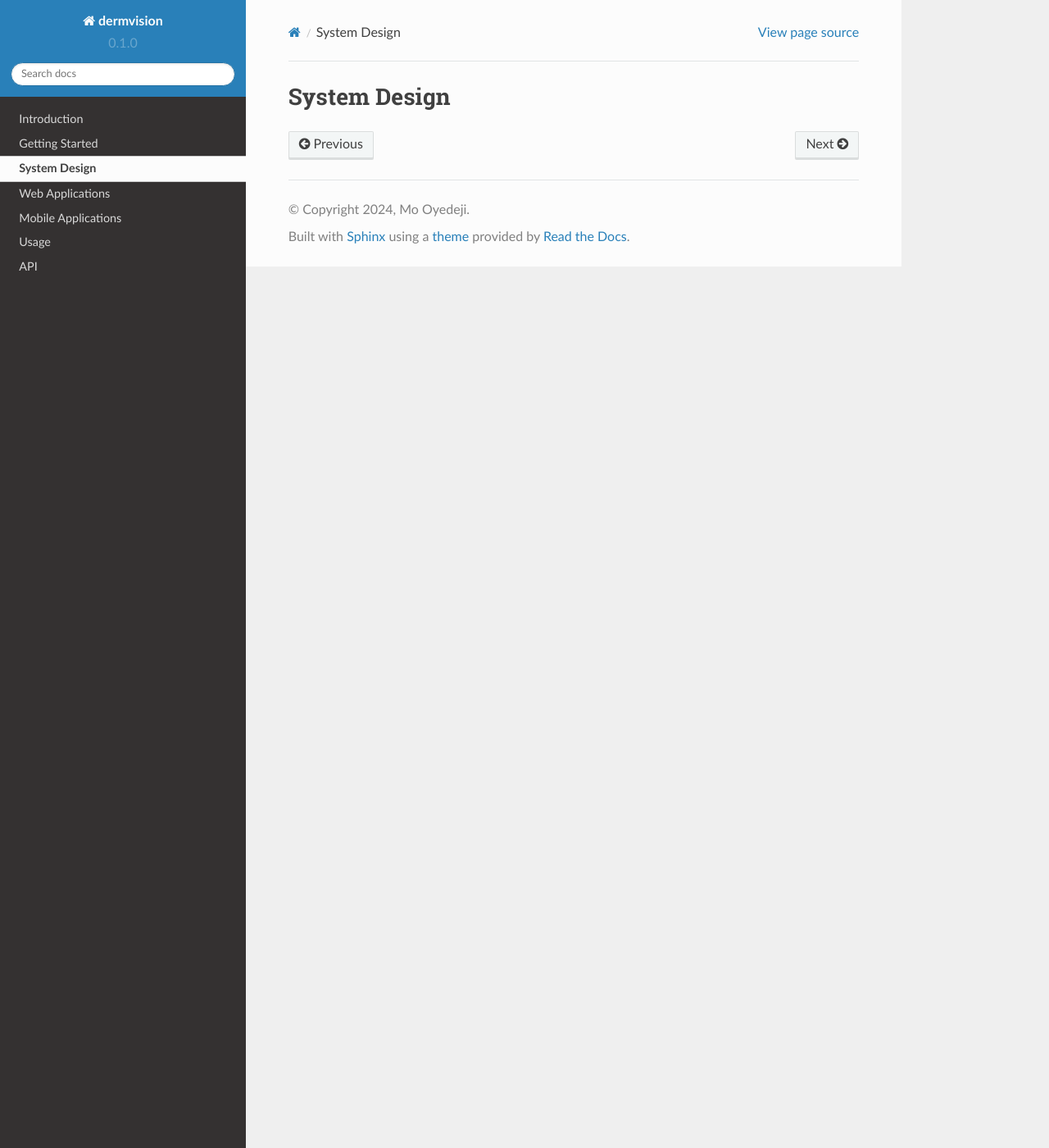
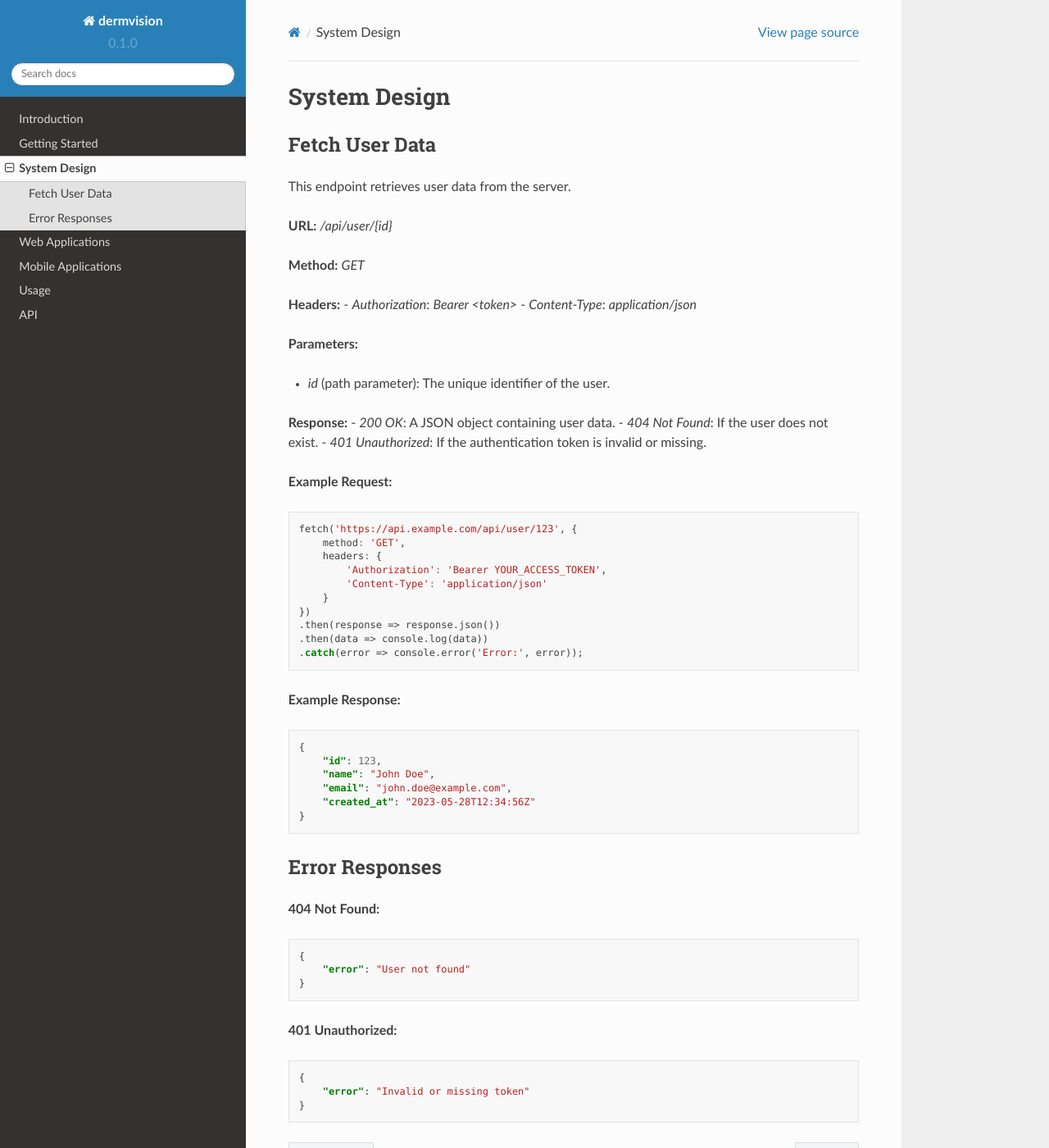
Before and after one commit to mojeedoyedeji/dermvision.docs, a Sphinx documentation site: the page built from docs/source/system-design.rst, in a window 1280 px wide and 1400 px high. Shown: the whole window at 82% size. Built offline with Sphinx 7.4.7 and the Read the Docs theme 2.0.0, drawn with Linux system fonts in a browser that asks for light colours.

Commit message:
project setup

```diff
--- a/docs/source/system-design.rst
+++ b/docs/source/system-design.rst
@@ -1,2 +1,69 @@
 System Design
 =============
+
+Fetch User Data
+---------------
+
+This endpoint retrieves user data from the server.
+
+**URL:** `/api/user/{id}`
+
+**Method:** `GET`
+
+**Headers:**
+- `Authorization`: `Bearer <token>`
+- `Content-Type`: `application/json`
+
+**Parameters:**
+
+- `id` (path parameter): The unique identifier of the user.
+
+**Response:**
+- `200 OK`: A JSON object containing user data.
+- `404 Not Found`: If the user does not exist.
+- `401 Unauthorized`: If the authentication token is invalid or missing.
+
+**Example Request:**
+
+.. code-block:: javascript
+
+    fetch('https://api.example.com/api/user/123', {
+        method: 'GET',
+        headers: {
+            'Authorization': 'Bearer YOUR_ACCESS_TOKEN',
+            'Content-Type': 'application/json'
+        }
+    })
+    .then(response => response.json())
+    .then(data => console.log(data))
+    .catch(error => console.error('Error:', error));
+
+**Example Response:**
+
+.. code-block:: json
+
+    {
+        "id": 123,
+        "name": "John Doe",
+        "email": "john.doe@example.com",
+        "created_at": "2023-05-28T12:34:56Z"
+    }
+
+Error Responses
+---------------
+
+**404 Not Found:**
+
+.. code-block:: json
+
+    {
+        "error": "User not found"
+    }
+
+**401 Unauthorized:**
+
+.. code-block:: json
+
+    {
+        "error": "Invalid or missing token"
+    }
```
